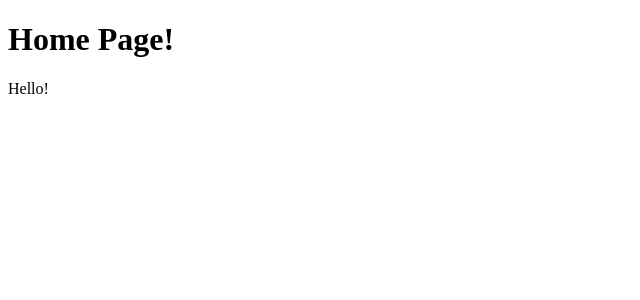
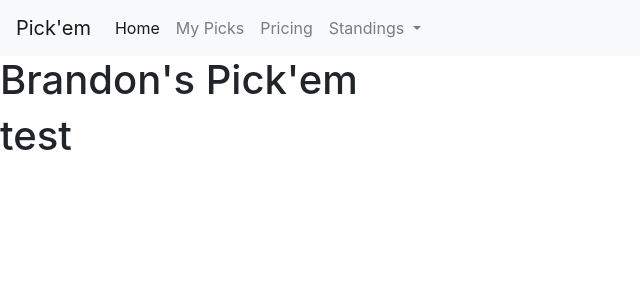
Before and after one commit to thebranflakes/NFL_Pickem, a Flask app: page / in a window 1280 px wide. Shown: the top 300 px of the page, without its empty margins (0-640 px from the left). Run offline with Flask 2, Linux system fonts and the light colour scheme.

Commit message:
Bootstrap navbar set in base.html. Edited buttons to reference future pages.

```diff
--- a/app.py
+++ b/app.py
@@ -19,4 +19,4 @@ def admin():
 
 
 if __name__ == "__main__":
-    app.run()
+    app.run(debug=True)
--- /dev/null
+++ b/templates/base.html
@@ -0,0 +1,56 @@
+<!doctype html>
+<html>
+    <head>
+        <link rel="stylesheet" href="https://cdn.jsdelivr.net/npm/bootstrap@4.3.1/dist/css/bootstrap.min.css"
+              integrity="sha384-ggOyR0iXCbMQv3Xipma34MD+dH/1fQ784/j6cY/iJTQUOhcWr7x9JvoRxT2MZw1T"
+              crossorigin="anonymous">
+        <title>{% block title %}{% endblock %}</title>
+    </head>
+    <body>
+        <nav class="navbar navbar-expand-lg navbar-light bg-light">
+          <a class="navbar-brand" href="#">Pick'em</a>
+          <button class="navbar-toggler" type="button" data-toggle="collapse" data-target="#navbarNavDropdown"
+                  aria-controls="navbarNavDropdown" aria-expanded="false" aria-label="Toggle navigation">
+            <span class="navbar-toggler-icon"></span>
+          </button>
+          <div class="collapse navbar-collapse" id="navbarNavDropdown">
+            <ul class="navbar-nav">
+              <li class="nav-item active">
+                <a class="nav-link" href="#">Home <span class="sr-only">(current)</span></a>
+              </li>
+              <li class="nav-item">
+                <a class="nav-link" href="#">My Picks</a>
+              </li>
+              <li class="nav-item">
+                <a class="nav-link" href="#">Pricing</a>
+              </li>
+              <li class="nav-item dropdown">
+                <a class="nav-link dropdown-toggle" href="#" id="navbarDropdownMenuLink" role="button"
+                   data-toggle="dropdown" aria-haspopup="true" aria-expanded="false">
+                  Standings
+                </a>
+                <div class="dropdown-menu" aria-labelledby="navbarDropdownMenuLink">
+                  <a class="dropdown-item" href="#">2022</a>
+                  <a class="dropdown-item" href="#">2021</a>
+                  <a class="dropdown-item" href="#">2020</a>
+                  <a class="dropdown-item" href="#">2019</a>
+                  <a class="dropdown-item" href="#">2018</a>
+                </div>
+              </li>
+            </ul>
+          </div>
+        </nav>
+        <h1>Brandon's Pick'em</h1>
+        {% block content %}
+        {% endblock %}
+        <script src="https://code.jquery.com/jquery-3.3.1.slim.min.js"
+        integrity="sha384-q8i/X+965DzO0rT7abK41JStQIAqVgRVzpbzo5smXKp4YfRvH+8abtTE1Pi6jizo"
+        crossorigin="anonymous"></script>
+        <script src="https://cdn.jsdelivr.net/npm/popper.js@1.14.7/dist/umd/popper.min.js"
+        integrity="sha384-UO2eT0CpHqdSJQ6hJty5KVphtPhzWj9WO1clHTMGa3JDZwrnQq4sF86dIHNDz0W1"
+        crossorigin="anonymous"></script>
+        <script src="https://cdn.jsdelivr.net/npm/bootstrap@4.3.1/dist/js/bootstrap.min.js"
+        integrity="sha384-JjSmVgyd0p3pXB1rRibZUAYoIIy6OrQ6VrjIEaFf/nJGzIxFDsf4x0xIM+B07jRM"
+        crossorigin="anonymous"></script>
+    </body>
+</html>
--- a/templates/index.html
+++ b/templates/index.html
@@ -1,10 +1,5 @@
-<!doctype html>
-<html>
-    <head>
-    <title>Home Page</title>
-    </head>
-    <body>
-        <h1>Home Page!</h1>
-        <p>Hello!</p>
-    </body>
-</html>
+{% extends "base.html" %}
+{% block title %}Home Page{% endblock %}
+{% block content %}
+<h1>test</h1>
+{% endblock %}
```
